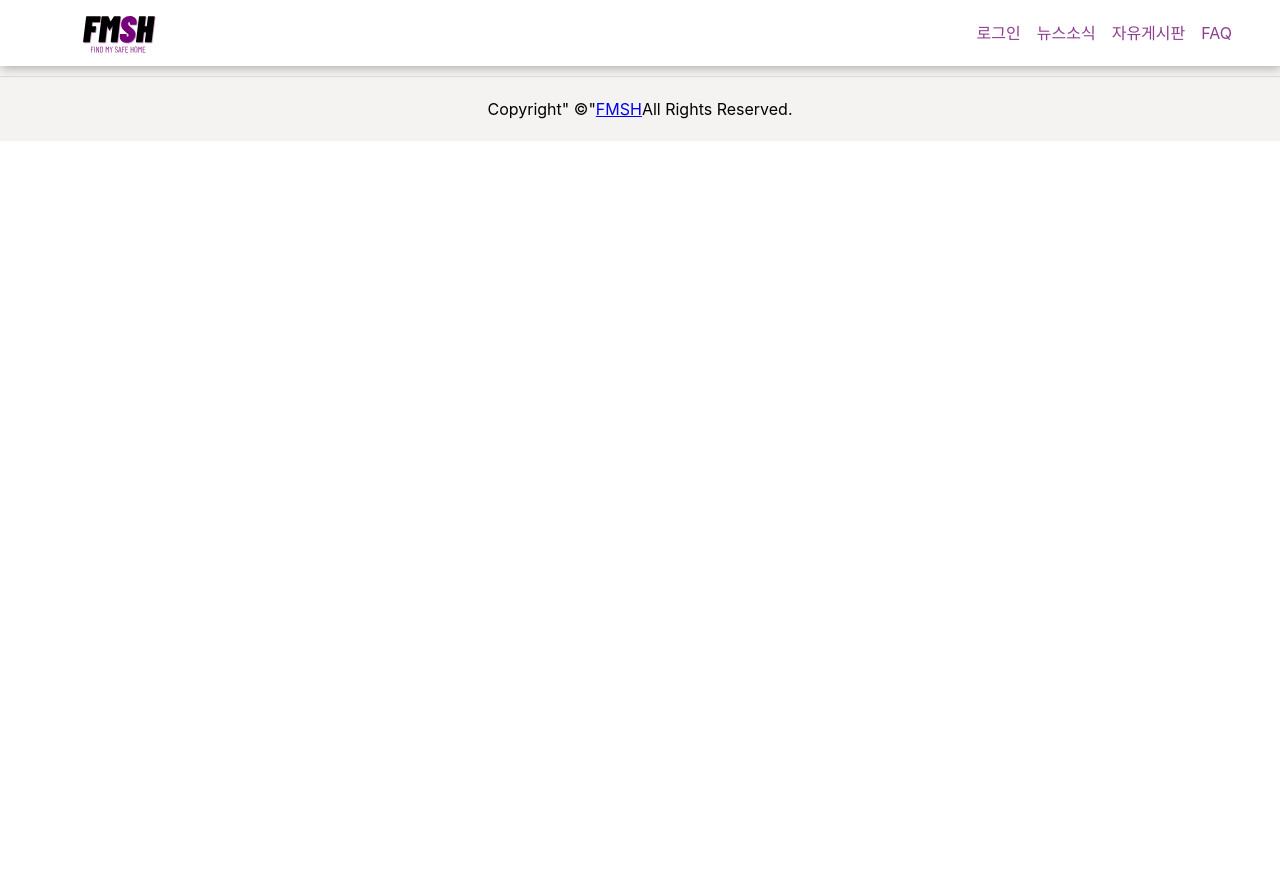
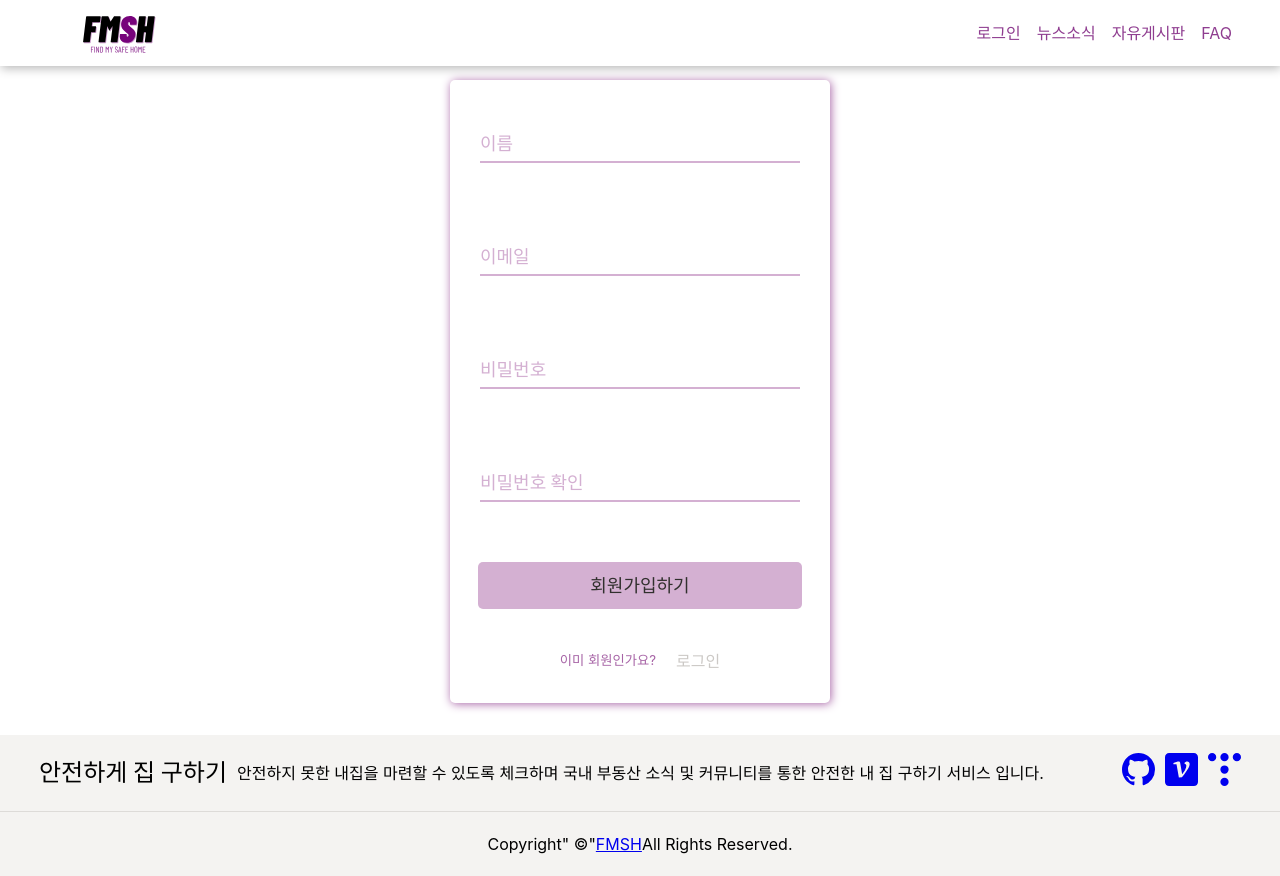
Before and after one commit to SuamKang/Find-my-safe-home, a React (Vite) app: page /signup in a window 1280 px wide. Before the commit the page ends 800 px from the top, so only its background shows below. Built offline with nearby package versions, Linux system fonts and the light colour scheme.

Commit message:
feat: 로그인 회원가입 컴포넌트 로직 구현

```diff
--- a/src/components/auth/Login.tsx
+++ b/src/components/auth/Login.tsx
@@ -1,32 +1,70 @@
-import { Form } from "react-router-dom";
+import { useState } from "react";
+import { Form, useNavigate, Link } from "react-router-dom";
 
 import classes from "./Login.module.css";
-import { Link } from "react-router-dom";
 
-const Login: React.FC = () => {
+import { useAppDispatch } from "../../redux/hooks";
+import { authAction } from "../../redux/actions/auth-action";
+
+const LoginForm = () => {
+  const dispatch = useAppDispatch();
+  const navigate = useNavigate();
+
+  const [formData, setFormData] = useState({
+    email: "",
+    password: "",
+  });
+
+  const changeHandler = (event: React.ChangeEvent<HTMLInputElement>) => {
+    setFormData((prev) => ({
+      ...prev,
+      [event.target.name]: event.target.value,
+    }));
+  };
+
+  const submitHander = (event: React.FormEvent<HTMLFormElement>) => {
+    event.preventDefault();
+    const { email, password } = formData;
+
+    dispatch(authAction.logInFB(email, password));
+    navigate("/");
+  };
+
   return (
     <>
       <h1>로그인</h1>
-      <Form className={classes.form}>
+      <Form className={classes.form} onSubmit={submitHander}>
         <div className={classes["form-control"]}>
-          <input id="email" type="email" required />
-          <label htmlFor="email">email</label>
+          <input
+            id="email"
+            type="email"
+            name="email"
+            onChange={changeHandler}
+            required
+          />
+          <label htmlFor="email">이메일</label>
         </div>
 
         <div className={classes["form-control"]}>
-          <input id="password" type="password" required />
-          <label htmlFor="password">password</label>
+          <input
+            id="password"
+            type="password"
+            name="password"
+            onChange={changeHandler}
+            required
+          />
+          <label htmlFor="password">비밀번호</label>
         </div>
 
-        <button>로그인 하기</button>
+        <button type="submit">로그인하기</button>
 
         <div className={classes.action}>
           <small> 회원이 아닌가요?</small>
-          <Link to="signup">회원가입</Link>
+          <Link to="/signup">회원가입</Link>
         </div>
       </Form>
     </>
   );
 };
 
-export default Login;
+export default LoginForm;
--- a/src/components/auth/Signup.tsx
+++ b/src/components/auth/Signup.tsx
@@ -1,5 +1,197 @@
-const Signup = () => {
-  return <div></div>;
+import { useState } from "react";
+import { Form, Link, useNavigate } from "react-router-dom";
+
+import classes from "./Signup.module.css";
+import { useAppDispatch } from "../../redux/hooks";
+import { authAction } from "../../redux/actions/auth-action"; // 비동기 엑션
+import {
+  userNameCheck,
+  emailCheck,
+  passwordCheck,
+} from "../../shared/validatioin";
+import { errorMessage } from "../../shared/validatioin";
+
+// 객체안의 키값의 타입을 설정하고 각각의 키값의 타입을 접근할땐 keyof 키워드를 붙여줘야한다.
+type FormData = {
+  userName: string;
+  email: string;
+  password: string;
+  confirmPassword: string;
 };
 
-export default Signup;
+const SignupForm = () => {
+  const dispatch = useAppDispatch();
+  const navigate = useNavigate(); //v6 버전부턴 useHistory 지원 안하고 useNavigate으로 교체됨
+
+  const [formData, setFormData] = useState({
+    userName: "",
+    email: "",
+    password: "",
+    confirmPassword: "",
+  });
+
+  const [errorData, setErrorData] = useState({
+    userName: "",
+    email: "",
+    password: "",
+    confirmPassword: "",
+  });
+
+  // 인풋 체인지 헨들러 (event객체의 타입 정의해주기)
+  const changeHandler = (event: React.ChangeEvent<HTMLInputElement>) => {
+    setFormData((prev) => ({
+      ...prev,
+      [event.target.name]: event.target.value,
+    }));
+  };
+  // 오류 메시지 헨들러
+  const blurHandler = (event: React.ChangeEvent<HTMLInputElement>) => {
+    checkValidHandler(event.target.name as keyof FormData);
+  };
+
+  // 인풋 유효성 체크(객체안 인풋의 name프로퍼티키에 따른 유효성 처리)
+  const checkValidHandler = (inputName: keyof FormData) => {
+    let result: string | undefined;
+    const value = formData[inputName]; // 키값 설정
+
+    if (value.length === 0) {
+      result;
+    } else {
+      switch (inputName) {
+        case "userName":
+          result = userNameCheck(value) ? "" : "invalidUserName";
+          break;
+        case "email":
+          result = emailCheck(value) ? "" : "invalidEmail";
+          break;
+        case "password":
+          result = passwordCheck(value) ? "" : "invalidPw";
+          checkValidHandler("confirmPassword");
+          break;
+        case "confirmPassword":
+          result = value === formData["password"] ? "" : "invalidConfirmPW";
+          break;
+        default:
+          return;
+      }
+    }
+    //에러 데이터에 각각 부여된 유효성 검증후 데이터 업데이트
+    setErrorData((prev) => ({ ...prev, [inputName]: result }));
+  };
+
+  // 입력양식 제출 핸들러
+  const submitHandler = (event: React.FormEvent<HTMLFormElement>) => {
+    event.preventDefault();
+
+    const { userName, email, password } = formData;
+
+    if (
+      formData.userName === "" &&
+      formData.email === "" &&
+      formData.password === "" &&
+      formData.confirmPassword === ""
+    ) {
+      return alert("양식을 입력하세요!");
+    }
+    // 유효한 녀석들만 최종 디스패치
+    if (
+      !errorData["userName"] &&
+      !errorData["email"] &&
+      !errorData["password"] &&
+      !errorData["confirmPassword"]
+    ) {
+      dispatch(authAction.signUpFB(email, password, userName));
+      navigate("/login"); // 리덕스에서가 아닌 컴포넌트내부에서 리디렉션
+    }
+  };
+
+  return (
+    <>
+      <h1>회원가입</h1>
+      <Form className={classes.form} onSubmit={submitHandler}>
+        <div className={classes["form-control"]}>
+          <input
+            id="name"
+            type="text"
+            name="userName"
+            onBlur={blurHandler}
+            onChange={changeHandler}
+            className={errorData.userName ? `${classes["error-input"]}` : ""}
+            required
+          />
+          <label htmlFor="name">이름</label>
+          {errorData.userName && (
+            <p className={classes["error-text"]}>
+              {errorMessage.invalidUserName}
+            </p>
+          )}
+        </div>
+
+        <div className={classes["form-control"]}>
+          <input
+            type="email"
+            id="email"
+            name="email"
+            onBlur={blurHandler}
+            onChange={changeHandler}
+            className={errorData.email ? `${classes["error-input"]}` : ""}
+            required
+          />
+          <label htmlFor="email">이메일</label>
+          {errorData.email && (
+            <p className={classes["error-text"]}>{errorMessage.invalidEmail}</p>
+          )}
+        </div>
+
+        <div className={classes["form-control"]}>
+          <input
+            type="password"
+            id="password"
+            name="password"
+            onBlur={blurHandler}
+            onChange={changeHandler}
+            className={errorData.password ? `${classes["error-input"]}` : ""}
+            required
+          />
+          <label htmlFor="password">비밀번호</label>
+          {errorData.password && (
+            <p className={classes["error-text"]}>{errorMessage.invalidPw}</p>
+          )}
+        </div>
+
+        <div className={classes["form-control"]}>
+          <input
+            type="password"
+            id="confirmPassword"
+            name="confirmPassword"
+            onBlur={blurHandler}
+            onChange={changeHandler}
+            className={
+              errorData.confirmPassword ? `${classes["error-input"]}` : ""
+            }
+            required
+          />
+          <label htmlFor="confirmPassword">비밀번호 확인</label>
+          {errorData.confirmPassword && (
+            <p className={classes["error-text"]}>
+              {errorMessage.invalidConfirmPw}
+            </p>
+          )}
+        </div>
+
+        <button type="submit">회원가입하기</button>
+
+        <div className={classes.action}>
+          <small>이미 회원인가요?</small>
+          <Link to="/login">로그인</Link>
+        </div>
+      </Form>
+    </>
+  );
+};
+
+export default SignupForm;
+
+// 1. 먼저 회원가입 페이지 파일에서 회원가입 양식을 브라우저단에서 받아 라우팅 처리하는 action함수를 생성한다.
+// 2. 그리고 해당 action함수에서 리턴된 데이터 객체를 양식컴포넌트로 useActionData로 불러와 해당 데이터에 따른 에러처리를 진행시키거나 해당 데이터에 뭐가 들어있는지 확인후 폼안에서
+//이벤트를 걸어 디스패치 하여 비동기 엑션(thunk) 요청 걸어주자.
--- a/src/pages/Login.tsx
+++ b/src/pages/Login.tsx
@@ -1,7 +1,19 @@
-import Login from "../components/auth/Login";
+import LoginForm from "../components/auth/Login";
 
 const LoginPage = () => {
-  return <Login />;
+  return <LoginForm />;
 };
 
 export default LoginPage;
+
+// export async function action({request}) {
+//   const data = await request.formData()
+
+//   const loginData = {
+//     email: data.get("email"),
+//     password: data.get("password")
+//   };
+
+//   fetch()
+
+// }
--- a/src/pages/Signup.tsx
+++ b/src/pages/Signup.tsx
@@ -1,7 +1,14 @@
-import Signup from "../components/auth/Signup";
+import SignupForm from "../components/auth/Signup";
 
 const SignupPage = () => {
-  return <Signup />;
+  return <SignupForm />;
 };
 
 export default SignupPage;
+
+// 입력받은 폼양식 데이터를 브라우저 api가 사용가능한 router action함수에서 로직 처리
+// formData로 받은 데이터를 가지고 리덕스 signupFB 엑션생성자함수 디스패치 시켜주고싶다 -> 다만 디스패치는 라우터 엑션함수에서 못불러옴 통합이 안됨 ㅜ
+
+//action 함수는 비동기 작업을 처리하는 동안 라우터가 화면에 보여지는 컴포넌트를 관리하며, 사용자 경험을 유지하는 데 도움이 된다.
+
+// 근데 파이어베이스 로그인 회원가입 인증방식을 이용하려면 api주소가 있어야할텐데 발급되진 않는거같다. -> 이미 내장되어있는 auth서비스 안에서 모든 인증서비스가 이뤄지고 있어서 메소드를통해 사용자 데이터를 입력해주고 그에따른 데이터나 에러처리를 해주어야할듯!
```
